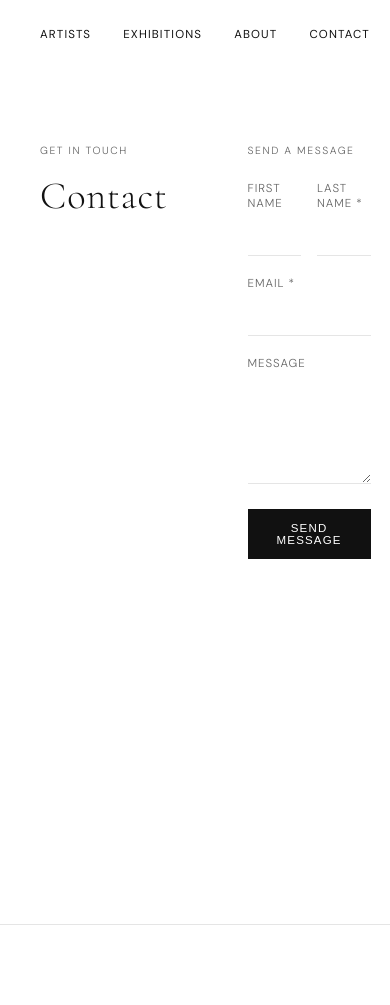
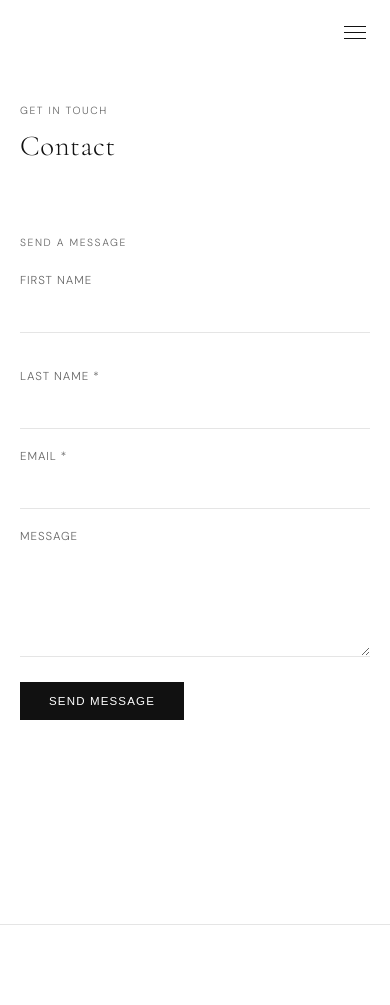
Before and after one commit to artnode41/main, a Flask app: page /contact in a window 390 px wide. After the commit the page ends 925 px from the top, so only its background shows below. Run offline with Flask 3, Linux system fonts and the light colour scheme; data that the repository does not hold is empty; some libraries are stand-ins or nearby versions.

Commit message:
Add mobile responsive breakpoints to all public templates

```diff
--- a/app/templates/public/artists.html
+++ b/app/templates/public/artists.html
@@ -14,6 +14,11 @@
     letter-spacing: 0.02em; transition: color 0.2s;
   }
   .artist-meta { font-size: 0.75rem; color: var(--muted); letter-spacing: 0.06em; }
+
+  @media (max-width: 768px) {
+    .artists-list { padding: 32px 20px; }
+    .artist-name { font-size: 1.3rem; }
+  }
 </style>
 {% endblock %}
 
--- a/app/templates/public/base.html
+++ b/app/templates/public/base.html
@@ -116,6 +116,38 @@
     }
     .pub-input:focus { border-bottom-color: var(--text); }
     textarea.pub-input { resize: vertical; min-height: 100px; padding: 8px 0; }
+
+    /* ── Mobile ── */
+    .nav-hamburger {
+      display: none; flex-direction: column; gap: 5px;
+      cursor: pointer; padding: 4px; background: none; border: none;
+    }
+    .nav-hamburger span {
+      display: block; width: 22px; height: 1px;
+      background: var(--text); transition: transform 0.3s, opacity 0.3s;
+    }
+    .nav-hamburger.open span:nth-child(1) { transform: translateY(6px) rotate(45deg); }
+    .nav-hamburger.open span:nth-child(2) { opacity: 0; }
+    .nav-hamburger.open span:nth-child(3) { transform: translateY(-6px) rotate(-45deg); }
+
+    @media (max-width: 768px) {
+      nav { padding: 0 20px; }
+      .nav-hamburger { display: flex; }
+      .nav-links {
+        display: none; flex-direction: column; gap: 0;
+        position: fixed; top: var(--nav-h); left: 0; right: 0;
+        background: rgba(255,255,255,0.98);
+        border-bottom: 1px solid var(--border);
+        padding: 16px 20px 24px;
+      }
+      .nav-links.open { display: flex; }
+      .nav-links li { border-bottom: 1px solid var(--border); }
+      .nav-links a { display: block; padding: 14px 0; font-size: 0.78rem; }
+      .flash-messages { padding: 12px 20px; }
+      footer { flex-direction: column; gap: 12px; align-items: flex-start; padding: 32px 20px; }
+      .section-label { margin-bottom: 12px; }
+      .page-heading { font-size: 1.8rem; }
+    }
   </style>
   {% block extra_css %}{% endblock %}
 </head>
@@ -128,7 +160,10 @@
         {{ gallery.public_name or gallery.name }}
       {% endif %}
     </a>
-    <ul class="nav-links">
+    <button class="nav-hamburger" id="navHamburger" aria-label="Menu">
+      <span></span><span></span><span></span>
+    </button>
+    <ul class="nav-links" id="navLinks">
       <li><a href="{{ url_for('public.artists') }}">Artists</a></li>
       <li><a href="{{ url_for('public.exhibitions') }}">Exhibitions</a></li>
       <li><a href="{{ url_for('public.about') }}">About</a></li>
@@ -166,6 +201,20 @@
     window.addEventListener('scroll', () => {
       nav.classList.toggle('scrolled', window.scrollY > 20);
     });
+
+    const hamburger = document.getElementById('navHamburger');
+    const navLinks = document.getElementById('navLinks');
+    hamburger.addEventListener('click', () => {
+      hamburger.classList.toggle('open');
+      navLinks.classList.toggle('open');
+    });
+    // Close menu when a link is clicked
+    navLinks.querySelectorAll('a').forEach(a => {
+      a.addEventListener('click', () => {
+        hamburger.classList.remove('open');
+        navLinks.classList.remove('open');
+      });
+    });
   </script>
   {% block extra_js %}{% endblock %}
 </body>
--- a/app/templates/public/contact.html
+++ b/app/templates/public/contact.html
@@ -1,8 +1,16 @@
 {% extends "public/base.html" %}
 {% block title %}Contact — {{ gallery.public_name or gallery.name }}{% endblock %}
 
+{% block extra_css %}
+<style>
+  @media (max-width: 768px) {
+    .contact-wrap { padding: 40px 20px !important; grid-template-columns: 1fr !important; gap: 40px !important; }
+    .contact-name-grid { grid-template-columns: 1fr !important; }
+  }
+</style>
+{% endblock %}
 {% block content %}
-<div style="padding:80px 40px;display:grid;grid-template-columns:1fr 1fr;gap:80px;max-width:960px;">
+<div class="contact-wrap" style="padding:80px 40px;display:grid;grid-template-columns:1fr 1fr;gap:80px;max-width:960px;">
 
   <div>
     <div class="section-label">Get in Touch</div>
@@ -40,7 +48,7 @@
   <div>
     <div class="section-label" style="margin-bottom:24px;">Send a Message</div>
     <form method="POST" action="{{ url_for('public.enquire') }}">
-      <div style="display:grid;grid-template-columns:1fr 1fr;gap:16px;">
+      <div class="contact-name-grid" style="display:grid;grid-template-columns:1fr 1fr;gap:16px;">
         <div class="pub-form-group">
           <label class="pub-label">First Name</label>
           <input type="text" name="first_name" class="pub-input">
--- a/app/templates/public/exhibition_detail.html
+++ b/app/templates/public/exhibition_detail.html
@@ -5,6 +5,11 @@
 <style>
   .exhibition-header { padding: 60px 40px 40px; border-bottom: 1px solid var(--border); }
   .exhibition-body { padding: 60px 40px; }
+
+  @media (max-width: 768px) {
+    .exhibition-header { padding: 32px 20px 24px; }
+    .exhibition-body { padding: 32px 20px; }
+  }
 </style>
 {% endblock %}
 
--- a/app/templates/public/exhibitions.html
+++ b/app/templates/public/exhibitions.html
@@ -16,6 +16,12 @@
   .past-row { display: flex; justify-content: space-between; align-items: baseline; padding: 16px 0; border-bottom: 1px solid var(--border); }
   .past-row-title { font-family: var(--font-serif); font-size: 1rem; font-weight: 300; }
   .past-row-year { font-size: 0.75rem; color: var(--muted); }
+
+  @media (max-width: 768px) {
+    .exhibitions-page { padding: 32px 20px; }
+    .exhibition-grid { grid-template-columns: 1fr; gap: 20px; }
+    .past-row { flex-direction: column; gap: 4px; }
+  }
 </style>
 {% endblock %}
 
```
Also changed, not shown: app/templates/public/about.html (+12 -3 lines), app/templates/public/artist_detail.html (+8 -0 lines), app/templates/public/artwork_detail.html (+13 -0 lines), app/templates/public/home.html (+9 -0 lines).
